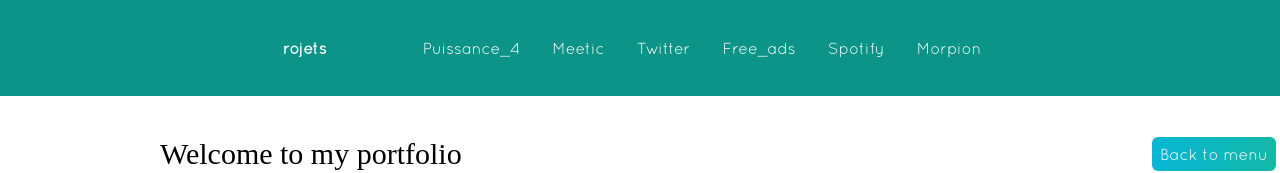
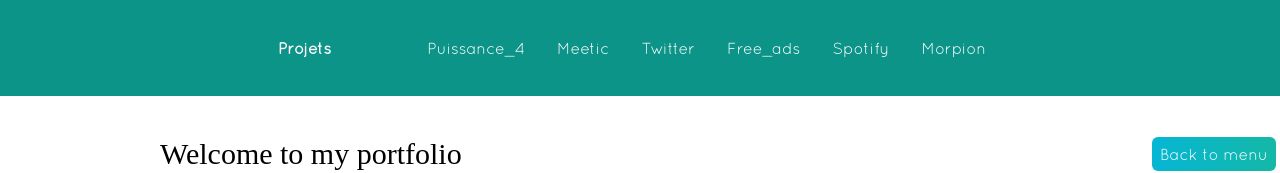
Before and after one commit to maylangomes/portfolio, a Next.js app: page / in a window 1280 px wide. Shown: the top 173 px of the page. Built offline with nearby package versions, Linux system fonts and the light colour scheme.

Commit message:
fix: image en url et plus en chemin relatif

```diff
--- a/src/app/page.js
+++ b/src/app/page.js
@@ -50,7 +50,7 @@ export default function Home() {
               </button>
             </div> */}
             <div className="hidden sm:block lg:flex items-center mx-auto">
-              <a href="#" className="text-white hover:bg-teal-400 rounded-md py-2 font-bold mr-20" aria-current="page">rojets</a>
+              <a href="#" className="text-white hover:bg-teal-400 rounded-md py-2 font-bold mr-20" aria-current="page">Projets</a>
               <div className="mx-auto">
                 <a href="#Puissance4" className="text-white hover:bg-teal-500 rounded-md pr-3 lg:px-4 py-2">Puissance_4</a>
                 <a href="#" className="text-white hover:bg-teal-500 rounded-md px-3 lg:px-4 py-2">Meetic</a>
```
